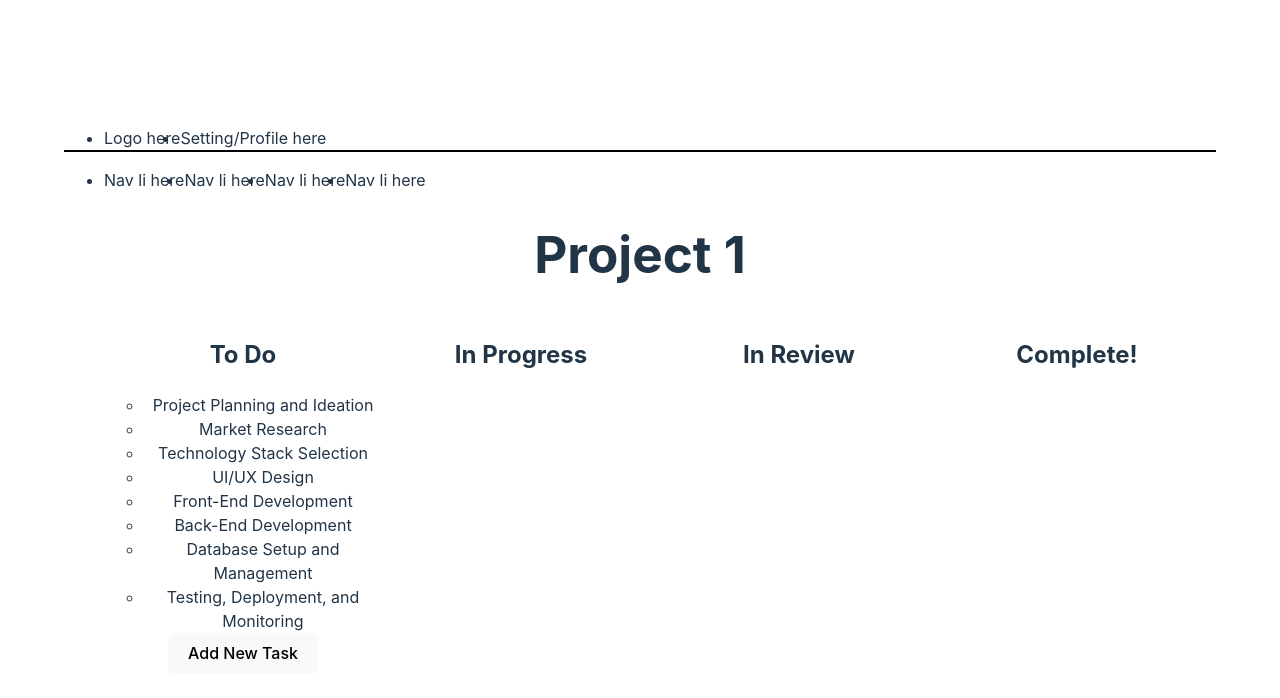
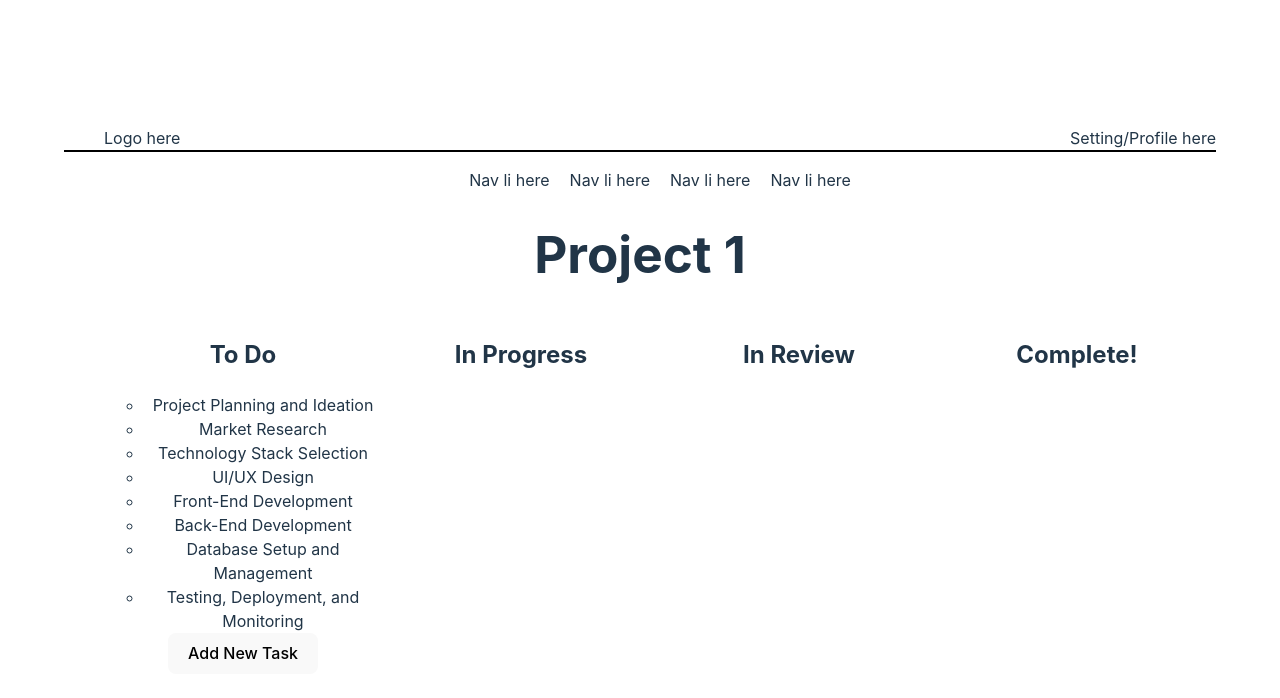
Before and after one commit to MaxEdgington/LHL-Final, a React (Vite) app in the folder client/: page / in a window 1280 px wide. Shown: the top 698 px of the page. Built offline with nearby package versions, Linux system fonts and the light colour scheme.

Commit message:
fix header styles

```diff
--- a/client/src/styles/Header.scss
+++ b/client/src/styles/Header.scss
@@ -2,8 +2,16 @@
   display: flex;
   border-bottom: 2px solid black;
   text-decoration: none;
+  justify-content: space-between;
+  list-style-type: none;
 }
 
 .nav {
   display: flex;
+  list-style-type: none;
+  justify-content:center;
 }
+
+.nav li {
+  margin: 0 10px;
+}
```
